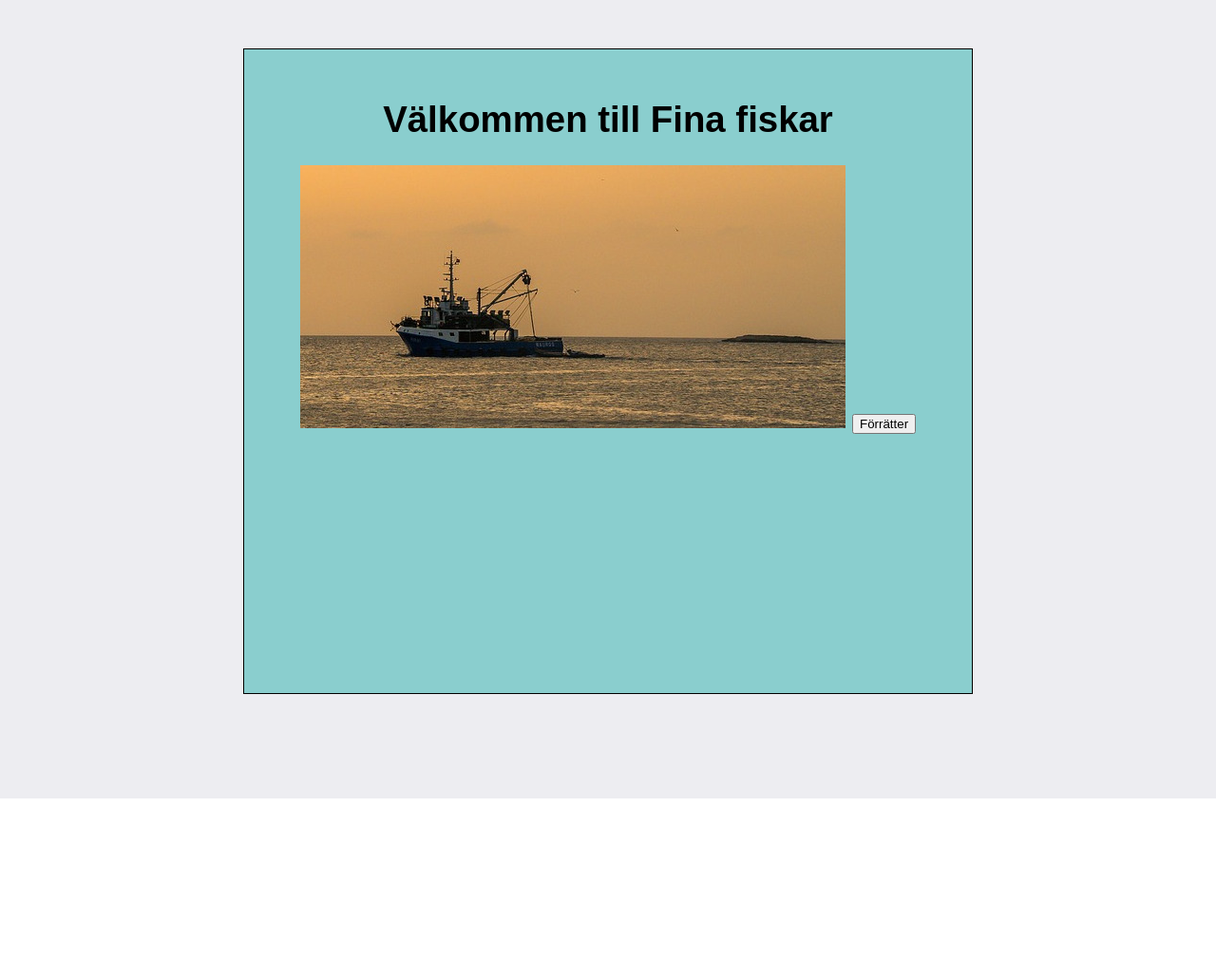
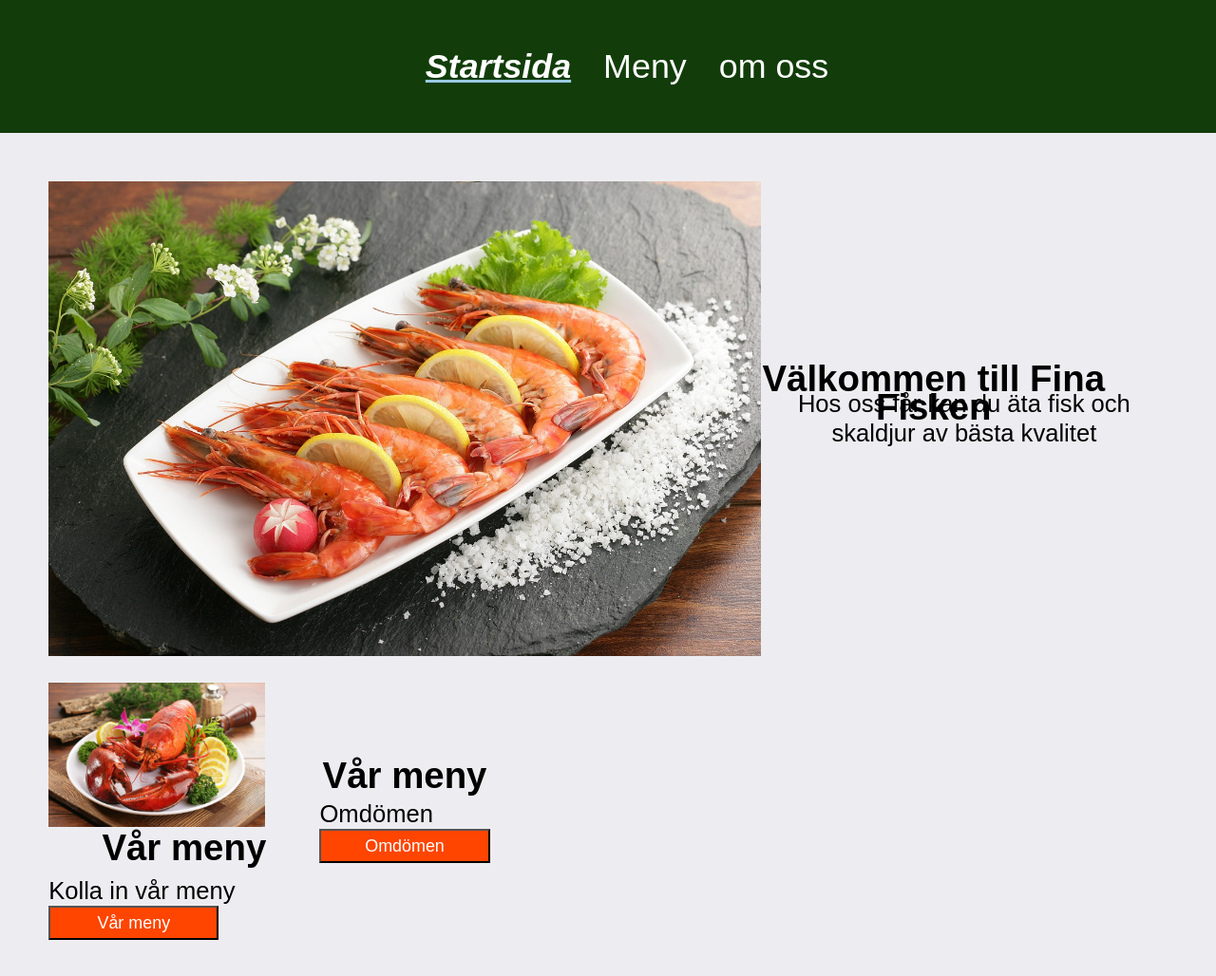
Before and after one commit to Rebexian87/frontend_project_webplats, a plain HTML site: page index.html in a window 1280 px wide. Shown: the whole page at 95% size. Before the commit the page ends 841 px from the top, so only its background shows below. Drawn offline with Linux system fonts and the light colour scheme; no server answers.

Commit message:
changed name for out menu from index.html to menu.html. Added index.html. Updated styles

```diff
--- a/css/styles.css
+++ b/css/styles.css
@@ -5,7 +5,7 @@
 
 .container1 {
        display: grid;
-    grid-template-columns: repeat(16, 1fr);
+    grid-template-columns: repeat(15, 1fr);
     grid-template-rows: repeat(20, auto);
     place-items: center;
 
@@ -14,6 +14,7 @@
       box-shadow: 0px 5px 5px black;
       max-width: 1512px;
 }
+
 
 body {
     font-family: Arial, Helvetica, sans-serif;
@@ -50,6 +51,7 @@ section {
     border: 1px solid;
     /* display: flex; */
   align-items: center;
+  position: relative;
 }
 #menuStarters{
 grid-area: 1/1/2/-1;
@@ -77,3 +79,108 @@ margin-top: 5%
     grid-area: 1/1/2/-1;
     height: 70vh;
 }
+
+#buttonNext1{
+position: absolute;
+bottom:30%;
+right: 40%;
+
+}
+
+#buttonNext2, #buttonNext3, #buttonNext4{
+position: absolute;
+bottom:5%;
+right: 10%;
+}
+
+#buttonBefore2, #buttonBefore3, #buttonBefore4, #buttonBefore5{
+position: absolute;
+bottom:5%;
+left: 10%;
+}
+
+button{
+    width: 10em;
+    height: 2em;
+    font-size: 0.7em;
+}
+
+
+/*Styling for the header*/
+header {
+        height: 140px;
+        background-color: rgb(18, 61, 10);
+        position: relative;
+        padding: 0 1em;
+        justify-content: space-between;
+        align-items: center;
+        position: static;
+        display: flex;
+    }
+
+nav {
+        font-size: 1.4em;}
+    li {
+        display: inline;
+
+         }
+
+    a {
+        display: block;
+        padding: 6px 12px;
+        text-decoration: none;
+        color: white; /*textfärg från variabel*/
+        display: inline;
+    }
+
+    .active {
+        color: rgb(154, 203, 226);
+        font-style: italic;
+         font-weight: bold;
+   text-decoration-line: underline;
+    }
+
+    a:hover{
+         background-color: rgb(11, 141, 28);
+    }
+
+
+.position1index{
+    grid-area: 1/1/2/10;
+}
+
+.position2index{
+    grid-area: 1/10/2/-1;
+    position: relative;
+    background-color: rgb(237, 237, 241);
+    border: 0px ;
+    margin: auto;
+    text-align: center;
+}
+
+#imgShrimps {
+    max-width: 100%;
+}
+
+#welcome{
+    position: absolute;
+    top:-5%;
+    right: 15%;
+
+  max-width: 100%;
+
+
+}
+
+.position3index{
+    grid-area: 2/1/3/5;
+    margin-top: 10%;
+}
+
+#lobster{
+    max-width: 80%;
+}
+
+.buttonIndex{
+      background-color: orangered
+}
--- a/index.html
+++ b/index.html
@@ -10,56 +10,45 @@
 
 
 <body>
+      <header class="position1">
+
+         <!--Huvudmeny-->
+    <nav id ="nav-menu">
+            <ul>
+                <li class="active"><a href="index.html">Startsida</a></li>
+                <li ><a href="menu.html">Meny</a></li>
+                <li><a href="pictures.html">om oss</a></li>
+
+
+            </ul>
+        </nav>
+        </header>
     <div class="container1">
 
-       <section id="menuCover">
-        <h2>Välkommen till Fina fiskar</h2>
-        <img src="pictures/ship-8170663_1280.jpg" alt="" srcset="">
+        <img class="position1index" id="imgShrimps"src="pictures/shrimp-4952607_1280.jpg" alt="">
+        <!--https://pixabay.com/sv/photos/r%C3%A4kor-fisk-och-skaldjur-hav-4952607/-->
+        <section class="position2index" >
+        <h2 id="welcome">Välkommen till Fina Fisken</h2>
+        <p>Hos oss får kan du äta fisk och skaldjur av bästa kvalitet</p>
+        </section>
+
+        <article class="position3index" >
+        <img id="lobster"src="pictures/lobster-4952603_1280.jpg" alt="">
+        <!--https://pixabay.com/sv/photos/hummer-fisk-och-skaldjur-hav-4952603/-->
+        <h2>Vår meny</h2>
+        <p>Kolla in vår meny</p>
+        <button class="buttonIndex"><a href="menu.html">Vår meny</a></button>
+        </article>
+
+        <article class="position4index" >
+        <img id="lobster"src=""" alt="">
+        <!---->
+        <h2>Vår meny</h2>
+        <p>Omdömen</p>
+        <button class="buttonIndex"><a href="menu.html">Omdömen</a></button>
+        </article>
 
 
-    <button id="buttonNext1">Förrätter</button>
-    </section>
-
-    <section id="menuStarters">
-        <h2>Förrätter</h2>
-    <ul id="starters">
-
-    </ul>
-
-    <button id="buttonBefore2">Startsida</button>
-    <button id="buttonNext2">Huvudrätter</button>
-    </section>
-
-        <section id="menuMainCourses">
-        <h2>Huvudrätter</h2>
-    <ul id="mainCourses">
-
-    </ul>
-        <button id="buttonBefore3">Förrätter</button>
-        <button id="buttonNext3">Efterrätter</button>
-    </section>
-
-        <section id="menuDesserts">
-        <h2>Efterrätter</h2>
-    <ul id="desserts">
-
-    </ul>
-        <button id="buttonBefore4">Huvudrätter</button>
-        <button id="buttonNext4">Vinlista</button>
-    </section>
-
-
-        <section id="menuWine">
-        <h2>Vinlista</h2>
-    <ul id="wine">
-
-    </ul>
-
-        <button id="buttonBefore5">Efterrätter</button>
-
-        <!--<button id="buttonNext3">Efterrätter</button>-->
-    </section>
     </div>
-
 </body>
 </html>
```
Also changed, not shown: menu.html (added, +78 -0 lines), pictures/lobster-4952603_1280.jpg (added), pictures/shrimp-4952607_1280.jpg (added).
